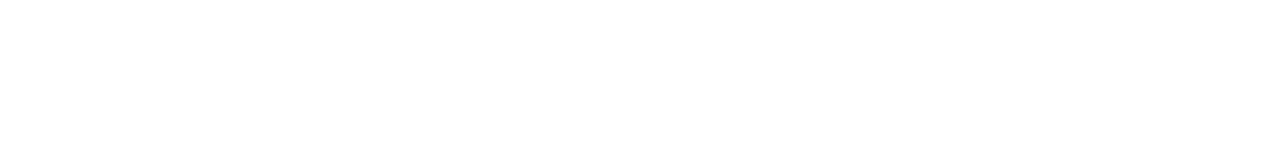
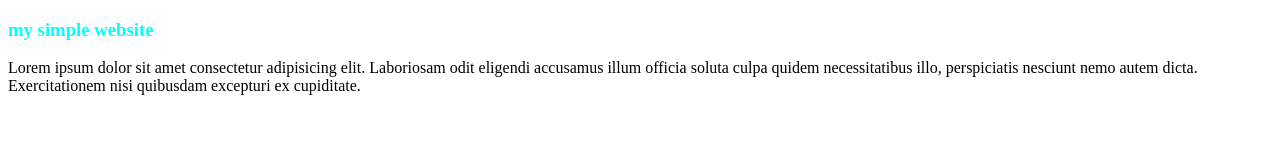
Before and after one commit to SNOWinfinite/my-simple-website, a plain HTML site: page index.html in a window 1280 px wide. Drawn offline with Linux system fonts and the light colour scheme.

Commit message:
pushing the new blog

```diff
--- a/index.html
+++ b/index.html
@@ -4,8 +4,12 @@
     <meta charset="UTF-8">
     <meta name="viewport" content="width=device-width, initial-scale=1.0">
     <title>my simple website</title>
+    <link rel="stylesheet" href="styles/blog.css">
 </head>
-<body>
+<body><h3>my simple website</h3>
+    <div>
+        <p>Lorem ipsum dolor sit amet consectetur adipisicing elit. Laboriosam odit eligendi accusamus illum officia soluta culpa quidem necessitatibus illo, perspiciatis nesciunt nemo autem dicta. Exercitationem nisi quibusdam excepturi ex cupiditate.</p>
+    </div>
 
 </body>
 </html>
--- /dev/null
+++ b/styles/blog.css
@@ -0,0 +1,3 @@
+h3{
+    color: aqua;
+}
```
